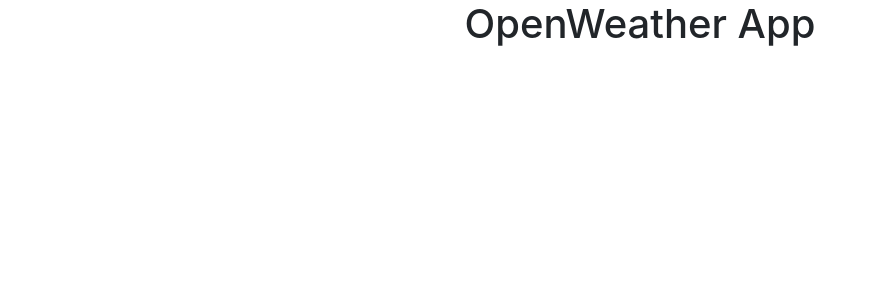
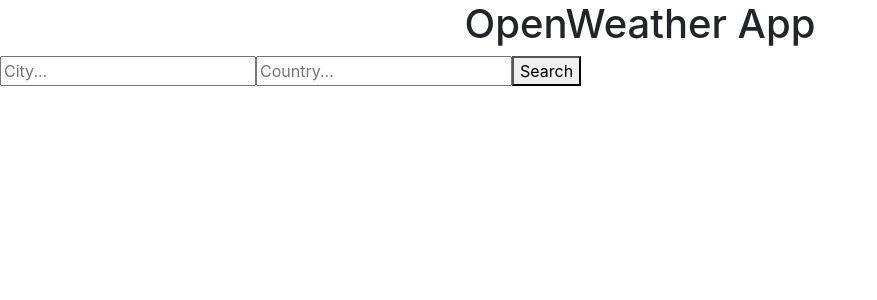
Before and after one commit to Pierre-Charles/weatherApp, a React (Vite) app: page / in a window 1280 px wide. Shown: the top 300 px of the page, without its empty margins (0-877 px from the left). Built offline with nearby package versions, Linux system fonts and the light colour scheme; no server answers.

Commit message:
Making App and Form components

```diff
--- a/src/components/App.jsx
+++ b/src/components/App.jsx
@@ -1,16 +1,21 @@
 import React from 'react'
+
+import Form from './Form'
 
 export default class App extends React.Component {
   componentDidMount() {
-    const apiCall = `api.openweathermap.org/data/2.5/weather?q=London,uk&appid=${process.env.apiKey}`
+    const api_url=`https://api.openweathermap.org/data/2.5/weather?q=Jaffna,LK&appid=${process.env.apiKey}&units=metric`
+
+    fetch(api_url)
+    .then(response => response.json())
+    .then(data => console.log(data))
   }
-
   render() {
-    console.log('API KEY ===>', process.env.apiKey)
     return (
-      <div>
-        <h1 style={{ textAlign: 'center' }}>OpenWeather App</h1>
-      </div>
-    )
+    <div>
+      <h1 style={{ textAlign: 'center' }}>OpenWeather App</h1>
+      <Form />
+    </div>
+   )
   }
 }
--- /dev/null
+++ b/src/components/Form.jsx
@@ -0,0 +1,15 @@
+import React from 'react'
+
+export default class Form extends React.Component {
+  render() {
+    return (
+      <div>
+        <form>
+          <input type="text" name='city' placeholder='City...'/>
+          <input type="text" name='country' placeholder='Country...'/>
+          <button>Search</button>
+        </form>
+      </div>
+    )
+  }
+}
```
